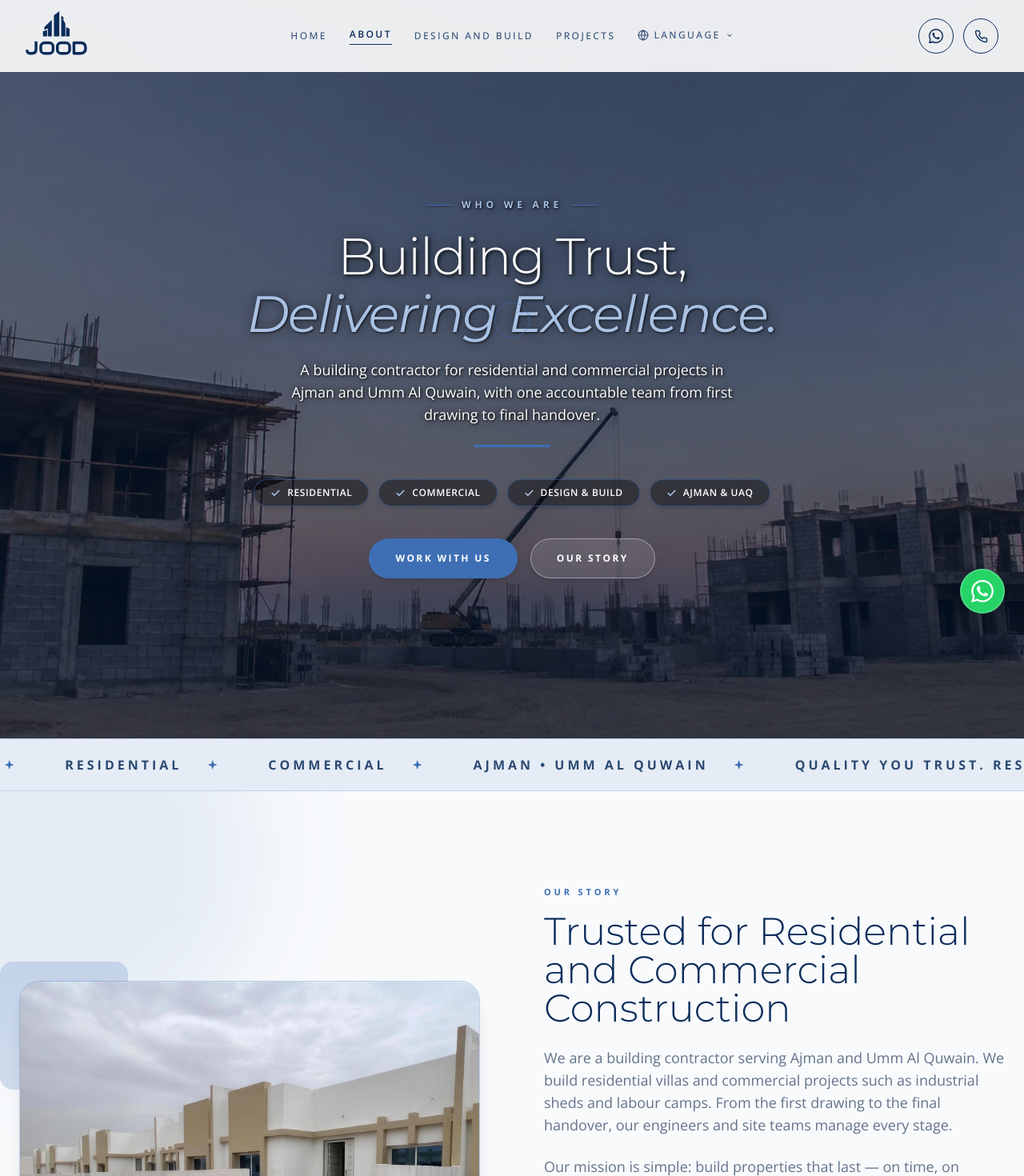
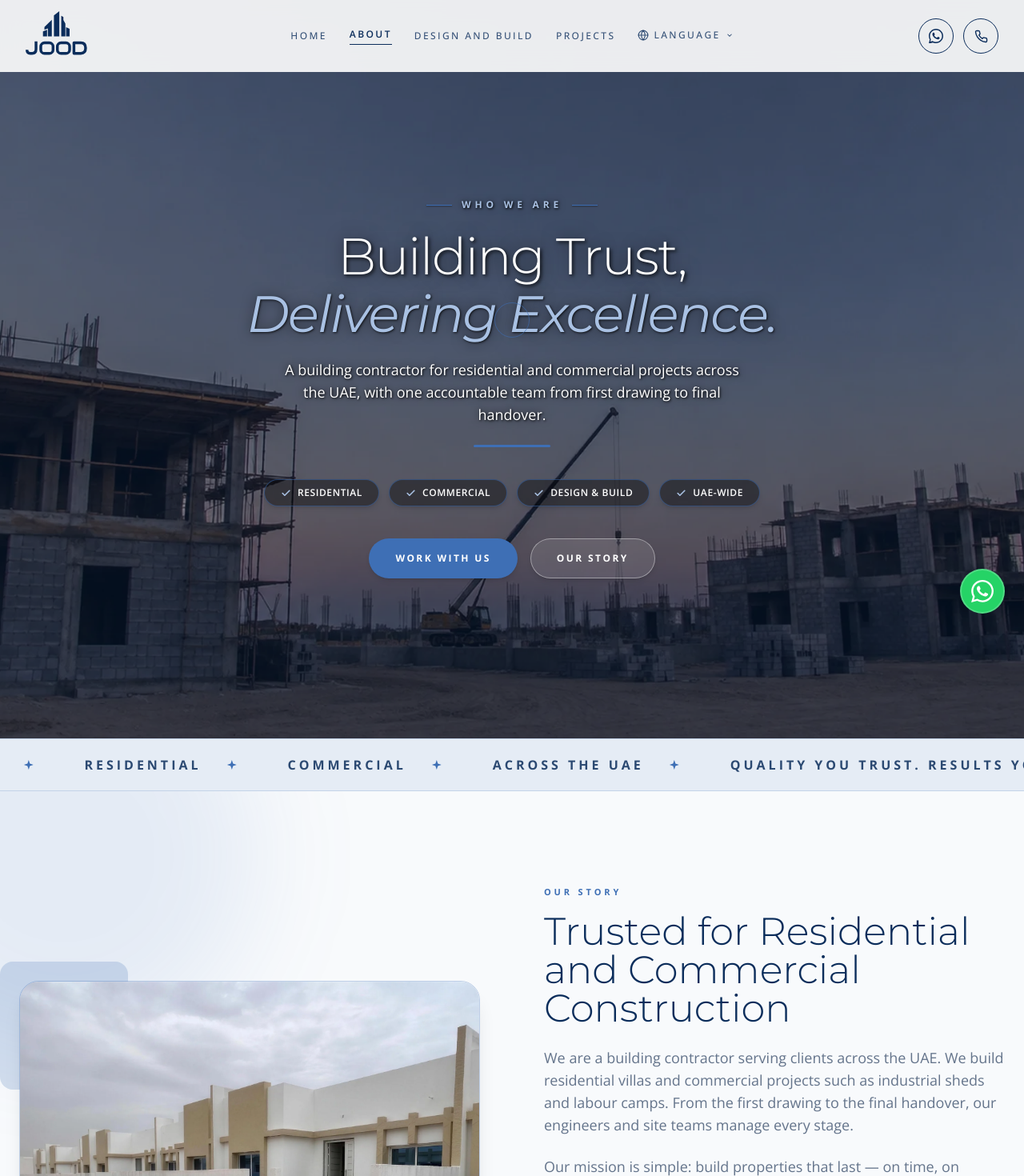
Before and after one commit to devsynxoffical/JOOD, a React (Create React App) app: page /about in a window 1280 px wide. Shown: the top 1470 px of the page at 80% size. Built offline with nearby package versions, Linux system fonts and the light colour scheme.

Commit message:
Service area: across the UAE; Ajman and Umm Al Quwain kept for completed projects only

```diff
--- a/public/index.html
+++ b/public/index.html
@@ -7,7 +7,7 @@
     <meta name="theme-color" content="#0B2D5B" />
     <meta
       name="description"
-      content="Jood Building Contracting delivers high-quality residential and commercial projects in Ajman and Umm Al Quwain, built on trust, expertise, and attention to detail."
+      content="Jood Building Contracting delivers high-quality residential and commercial projects across the UAE, built on trust, expertise, and attention to detail."
     />
     <link rel="apple-touch-icon" href="%PUBLIC_URL%/images/jood-logo.png" />
     <link rel="manifest" href="%PUBLIC_URL%/manifest.json" />
--- a/src/components/Footer.js
+++ b/src/components/Footer.js
@@ -81,7 +81,7 @@ export default function Footer({ onContactClick }) {
         <div className="grid sm:grid-cols-2 lg:grid-cols-4 gap-10 py-14">
           <div>
             <p className="text-white/60 text-sm leading-relaxed max-w-xs">
-              Residential and commercial construction in Ajman and Umm Al Quwain,
+              Residential and commercial construction across the UAE,
               delivered by one accountable team.
             </p>
           </div>
@@ -114,8 +114,8 @@ export default function Footer({ onContactClick }) {
 
           <div>
             <h4 className="text-xs tracking-[0.3em] uppercase text-white/50 font-semibold mb-6">Location</h4>
-            <p className="text-white/85 text-sm leading-relaxed">Ajman &amp; Umm Al Quwain, UAE</p>
-            <p className="text-white/60 text-sm mt-4">Serving Ajman and Umm Al Quwain</p>
+            <p className="text-white/85 text-sm leading-relaxed">United Arab Emirates</p>
+            <p className="text-white/60 text-sm mt-4">Serving clients across the UAE</p>
           </div>
         </div>
 
--- a/src/i18n/ar.json
+++ b/src/i18n/ar.json
@@ -363,5 +363,12 @@
  "Completed residential and commercial projects in Ajman and Umm Al Quwain.": "مشاريع سكنية وتجارية منجزة في عجمان وأم القيوين.",
  "A selection of our completed residential and commercial projects — villas, industrial sheds and labour camps in Ajman and Umm Al Quwain.": "مجموعة من مشاريعنا السكنية والتجارية المنجزة — فلل وهناجر صناعية وسكن عمال في عجمان وأم القيوين.",
  "Design & Build Services": "خدمات التصميم والبناء",
- "Ajman & Umm Al Quwain": "عجمان وأم القيوين"
+ "Ajman & Umm Al Quwain": "عجمان وأم القيوين",
+ "Jood Building Contracting delivers high-quality residential and commercial projects across the UAE, built on trust, expertise, and attention to detail.": "تنفّذ جود لمقاولات البناء مشاريع سكنية وتجارية عالية الجودة في جميع أنحاء الإمارات، على أساس من الثقة والخبرة والاهتمام بالتفاصيل.",
+ "Residential and commercial construction across the UAE, delivered by one accountable team.": "بناء سكني وتجاري في جميع أنحاء الإمارات، ينفّذه فريق واحد مسؤول.",
+ "United Arab Emirates": "الإمارات العربية المتحدة",
+ "Serving clients across the UAE": "نخدم عملاءنا في جميع أنحاء الإمارات",
+ "Across the UAE": "في جميع أنحاء الإمارات",
+ "A building contractor for residential and commercial projects across the UAE, with one accountable team from first drawing to final handover.": "شركة مقاولات بناء للمشاريع السكنية والتجارية في جميع أنحاء الإمارات، بفريق واحد مسؤول من أول مخطط حتى التسليم النهائي.",
+ "We are a building contractor serving clients across the UAE. We build residential villas and commercial projects such as industrial sheds and labour camps. From the first drawing to the final handover, our engineers and site teams manage every stage.": "نحن شركة مقاولات بناء نخدم عملاءنا في جميع أنحاء الإمارات. نبني الفلل السكنية والمشاريع التجارية مثل الهناجر الصناعية وسكن العمال. من أول مخطط حتى التسليم النهائي، يدير مهندسونا وفرق الموقع كل مرحلة."
 }
--- a/src/pages/About.js
+++ b/src/pages/About.js
@@ -77,12 +77,12 @@ export default function AboutPage() {
               className="entrance-fade-up d-4 text-sm md:text-lg text-white font-normal leading-relaxed mb-6 max-w-xl text-center"
               style={{ textShadow: '1px 1px 3px rgba(0, 0, 0, 0.9), 0 0 10px rgba(0, 0, 0, 0.7)' }}
             >
-              A building contractor for residential and commercial projects in Ajman and Umm Al Quwain, with one accountable team from first drawing to final handover.
+              A building contractor for residential and commercial projects across the UAE, with one accountable team from first drawing to final handover.
             </p>
             <span className="block w-24 h-[3px] bg-[#3E6FB5] rounded-full mb-10" aria-hidden="true" />
 
             <div className="entrance-fade-up d-5 flex flex-wrap justify-center gap-3 mb-10">
-              {["Residential", "Commercial", "Design & Build", "Ajman & UAQ"].map((f) => (
+              {["Residential", "Commercial", "Design & Build", "UAE-Wide"].map((f) => (
                 <span
                   key={f}
                   className="rounded-full px-5 py-2 text-xs text-white tracking-wider uppercase font-semibold flex items-center gap-2 border border-[#3E6FB5]/50 bg-black/40 backdrop-blur-md shadow-md"
@@ -116,7 +116,7 @@ export default function AboutPage() {
           { text: "280+ Projects" },
           { text: "Residential" },
           { text: "Commercial" },
-          { text: "Ajman • Umm Al Quwain" },
+          { text: "Across the UAE" },
           { text: "Quality you trust. Results you see" },
         ]}
       />
@@ -157,7 +157,7 @@ export default function AboutPage() {
                   Trusted for Residential<br />and Commercial Construction
                 </h2>
                 <p className="text-base md:text-lg text-[#64748B] font-normal leading-relaxed mb-6">
-                  We are a building contractor serving Ajman and Umm Al Quwain. We build residential
+                  We are a building contractor serving clients across the UAE. We build residential
                   villas and commercial projects such as industrial sheds and labour camps. From the
                   first drawing to the final handover, our engineers and site teams manage every stage.
                 </p>
--- a/src/pages/Homepage.js
+++ b/src/pages/Homepage.js
@@ -69,7 +69,7 @@ export default function HomePage() {
             className="text-white font-medium leading-[1.8] max-w-[680px] mb-9"
             style={{ fontSize: 'clamp(13px, 1.4vw, 17px)', textShadow: '1px 1px 3px rgba(7,31,64,0.95), 0 0 10px rgba(7,31,64,0.7)' }}
           >
-            Jood Building Contracting delivers high-quality residential and commercial projects in Ajman and Umm Al Quwain, built on trust, expertise, and attention to detail.
+            Jood Building Contracting delivers high-quality residential and commercial projects across the UAE, built on trust, expertise, and attention to detail.
           </p>
           <div
             className="text-white uppercase font-semibold tracking-[0.3em] mb-6"
--- a/src/pages/Services.js
+++ b/src/pages/Services.js
@@ -163,7 +163,7 @@ export default function ServicesPage() {
         <div className="relative z-10 h-full flex flex-col items-center justify-center px-6 pt-20 text-center">
           <div className="flex items-center justify-center gap-3 mb-6">
             <span className="w-8 h-px bg-[#CBD5E1]" />
-            <span className="text-[11px] md:text-xs tracking-[0.4em] uppercase text-[#CBD5E1] font-bold">Ajman &amp; Umm Al Quwain</span>
+            <span className="text-[11px] md:text-xs tracking-[0.4em] uppercase text-[#CBD5E1] font-bold">Across the UAE</span>
             <span className="w-8 h-px bg-[#CBD5E1]" />
           </div>
           <h1 className="font-serif text-white font-bold leading-[1.1] tracking-tight text-4xl md:text-6xl lg:text-7xl max-w-4xl mb-6">
```
Also changed, not shown: 1 other file (tests, documents, lock files or other folders).
